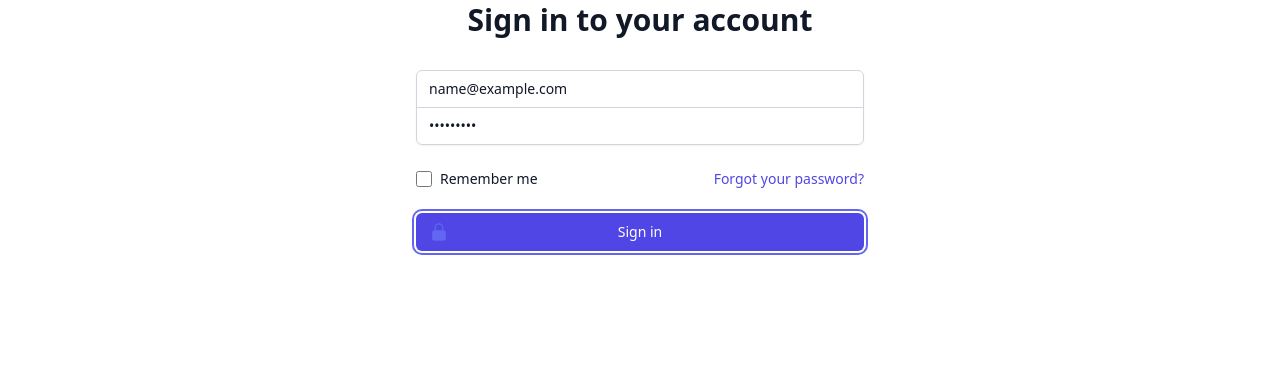
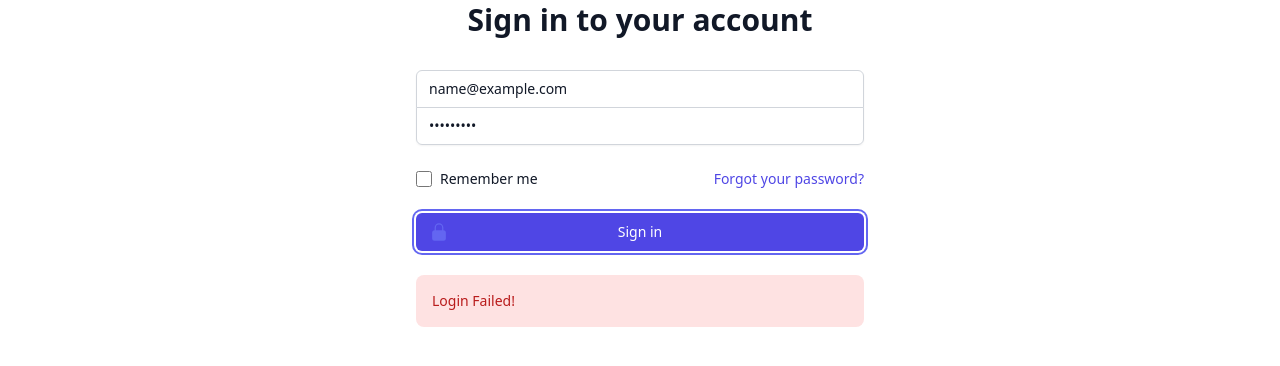
Before and after one commit to castanedaLuis/Dashboard-de-productos-con-Next.js, a Next.js app: page /login in a window 1280 px wide. Both pictures are taken after typing "name@example.com", "Sample123" into the empty fields and a click on the button "Sign in". Shown: the part 290-656 px from the top of the page. Built offline with nearby package versions, Linux system fonts and the light colour scheme; no server answers.

Commit message:
Obteniendo el token de la API  y mostrando error de autemticación

```diff
--- a/src/components/LoginPage.jsx
+++ b/src/components/LoginPage.jsx
@@ -2,9 +2,7 @@
 import { useRef } from 'react';
 import { useAuth } from '@hooks/useAuth'; // Nos permite utilizar la logíca que ya tenemos
 
-
 export default function LoginPage() {
-
   const emailRef = useRef(null);
   const passwordRef = useRef(null);
   const auth = useAuth();
@@ -14,8 +12,16 @@
     const email = emailRef.current.value;
     const password = passwordRef.current.value;
 
-    //console.log(email, password);
-    auth.signIn(email,password).then( (res) => console.log('Login success',res) );
+    auth.signIn(email, password)
+      .then(() => {
+        auth.setError(false);
+        console.log('Login success');
+      })
+      .catch( errors => {
+        console.log("Error Login");
+        console.error(errors);
+        auth.setError(true);
+      })
   };
 
   return (
@@ -87,6 +93,11 @@
                 Sign in
               </button>
             </div>
+            {auth.error ? (
+              <div className="p-4 mb-4 text-sm text-red-700 bg-red-100 rounded-lg dark:bg-red-200 dark:text-red-800" role="alert">
+                <span className="font-medium">Login Failed!</span> {auth.error}
+              </div>
+            ) : null}
           </form>
         </div>
       </div>
--- a/src/hooks/useAuth.js
+++ b/src/hooks/useAuth.js
@@ -16,6 +16,7 @@
 
 function useProvideAuth() {
   const [user, setUser] = useState(null);
+  const [error, setError]= useState(false);
 
 //   const signIn = async (email, password) => {
 //     const options = {
@@ -37,11 +38,16 @@
             body: JSON.stringify({ email, password }),
         });
         const data = await response.json();
-    console.log(data.access_token);
+        //console.log(data.access_token);
+        if(data.access_token){
+            Cookie.set('token', data.access_token, { expires:5 } );
+        }
     };
 
   return {
     user,
     signIn,
+    error,
+    setError
   };
 }
```
Also changed, not shown: 1 other file (tests, documents, lock files or other folders). Lines whose indentation alone changed are shown as unchanged.
